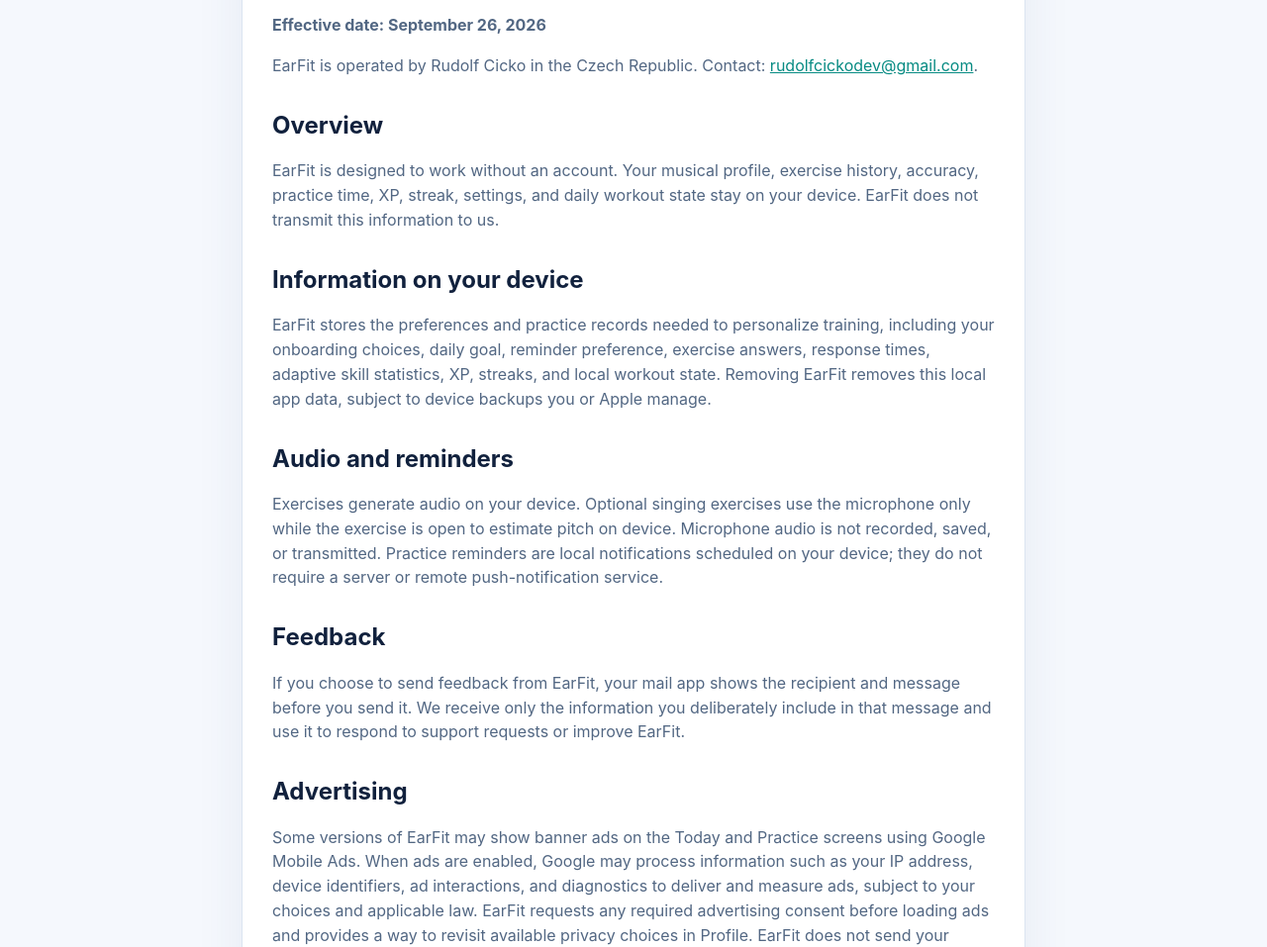
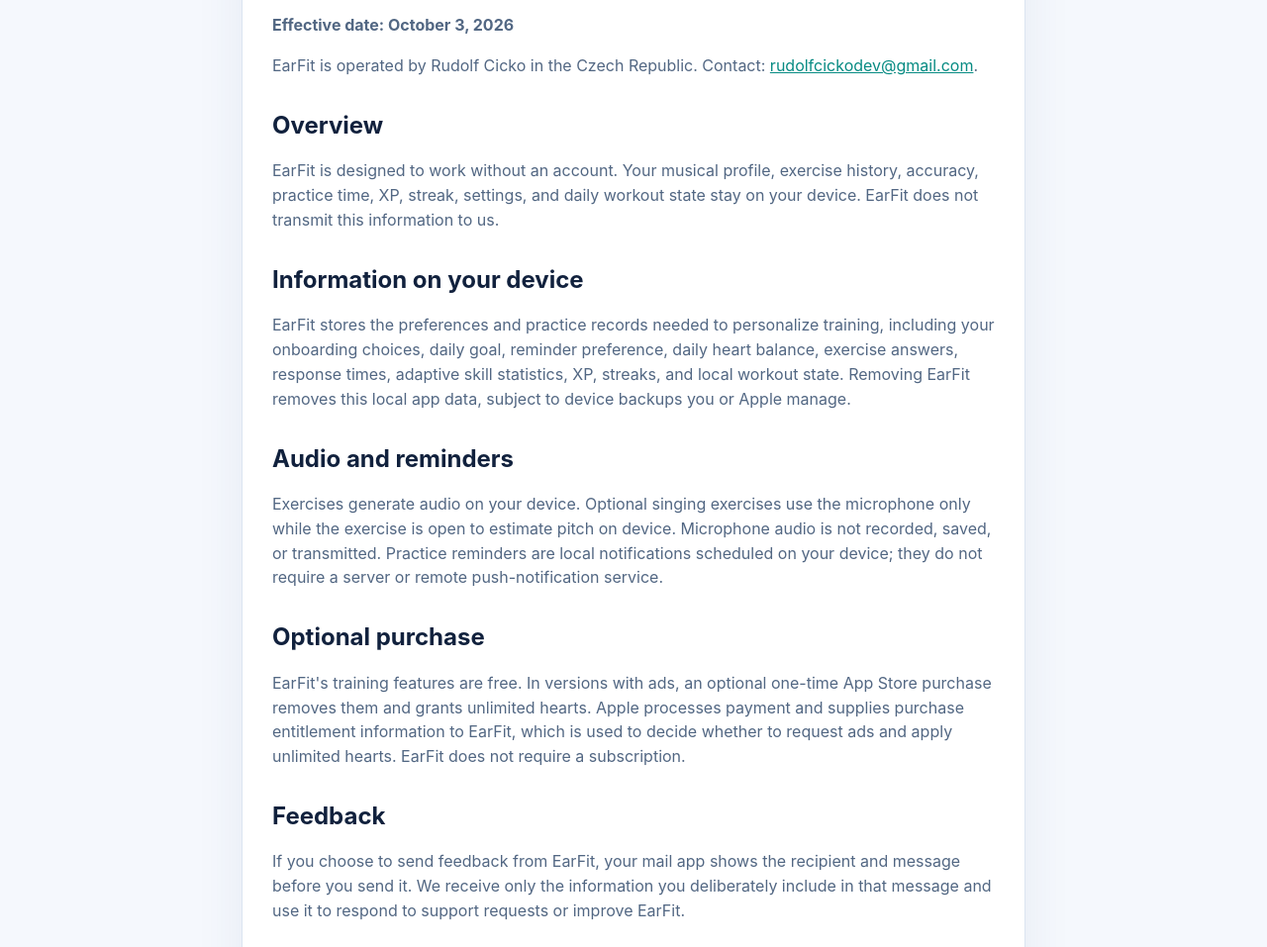
Before and after one commit to Cicko/earfit-support, a plain HTML site: page privacy.html in a window 1280 px wide. Shown: the part 299-1256 px from the top of the page at 99% size. Drawn offline with Linux system fonts and the light colour scheme.

Commit message:
Update EarFit privacy policy for ads, hearts, and optional purchase

```diff
--- a/privacy.html
+++ b/privacy.html
@@ -11,18 +11,20 @@
     <header><div class="wrap"><div class="brand"><span class="brand-mark">♪</span> EarFit</div><nav aria-label="Site"><a href="index.html">Support</a><a href="privacy.html">Privacy</a><a href="terms.html">Terms</a></nav></div></header>
     <main><article class="card">
       <h1>Privacy Policy</h1>
-      <p><strong>Effective date: September 26, 2026</strong></p>
+      <p><strong>Effective date: October 3, 2026</strong></p>
       <p>EarFit is operated by Rudolf Cicko in the Czech Republic. Contact: <a href="mailto:rudolfcickodev@gmail.com">rudolfcickodev@gmail.com</a>.</p>
       <h2>Overview</h2>
       <p>EarFit is designed to work without an account. Your musical profile, exercise history, accuracy, practice time, XP, streak, settings, and daily workout state stay on your device. EarFit does not transmit this information to us.</p>
       <h2>Information on your device</h2>
-      <p>EarFit stores the preferences and practice records needed to personalize training, including your onboarding choices, daily goal, reminder preference, exercise answers, response times, adaptive skill statistics, XP, streaks, and local workout state. Removing EarFit removes this local app data, subject to device backups you or Apple manage.</p>
+      <p>EarFit stores the preferences and practice records needed to personalize training, including your onboarding choices, daily goal, reminder preference, daily heart balance, exercise answers, response times, adaptive skill statistics, XP, streaks, and local workout state. Removing EarFit removes this local app data, subject to device backups you or Apple manage.</p>
       <h2>Audio and reminders</h2>
       <p>Exercises generate audio on your device. Optional singing exercises use the microphone only while the exercise is open to estimate pitch on device. Microphone audio is not recorded, saved, or transmitted. Practice reminders are local notifications scheduled on your device; they do not require a server or remote push-notification service.</p>
+      <h2>Optional purchase</h2>
+      <p>EarFit's training features are free. In versions with ads, an optional one-time App Store purchase removes them and grants unlimited hearts. Apple processes payment and supplies purchase entitlement information to EarFit, which is used to decide whether to request ads and apply unlimited hearts. EarFit does not require a subscription.</p>
       <h2>Feedback</h2>
       <p>If you choose to send feedback from EarFit, your mail app shows the recipient and message before you send it. We receive only the information you deliberately include in that message and use it to respond to support requests or improve EarFit.</p>
       <h2>Advertising</h2>
-      <p>Some versions of EarFit may show banner ads on the Today and Practice screens using Google Mobile Ads. When ads are enabled, Google may process information such as your IP address, device identifiers, ad interactions, and diagnostics to deliver and measure ads, subject to your choices and applicable law. EarFit requests any required advertising consent before loading ads and provides a way to revisit available privacy choices in Profile. EarFit does not send your musical profile, practice answers, progress, or microphone audio to Google. See <a href="https://policies.google.com/privacy">Google's Privacy Policy</a> for more information about Google's processing.</p>
+      <p>Some versions of EarFit may show banner ads on Today and Practice, a full-screen ad at a completed-lesson break, and an optional rewarded ad that grants three hearts using Google Mobile Ads. A three-question practice drill offers a non-ad way to earn one heart. When ads are enabled, Google may process information such as your IP address, device identifiers, ad interactions, and diagnostics to deliver and measure ads, subject to your choices and applicable law. EarFit requests any required advertising consent before loading ads and provides a way to revisit available privacy choices in Profile. EarFit does not send your musical profile, practice answers, progress, or microphone audio to Google. See <a href="https://policies.google.com/privacy">Google's Privacy Policy</a> for more information about Google's processing.</p>
       <h2>Changes</h2>
       <p>We may update this policy as EarFit changes. The effective date above will be updated when we do.</p>
     </article></main>
```
